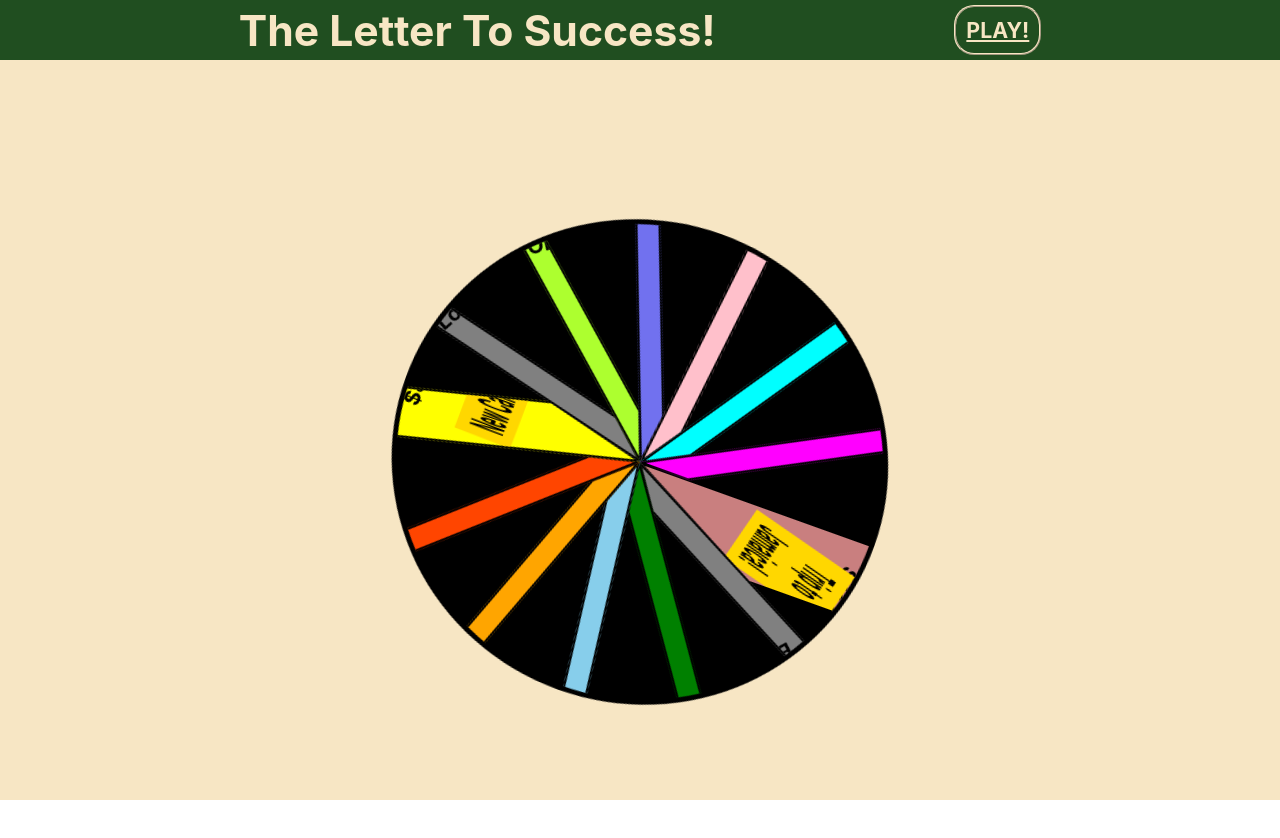
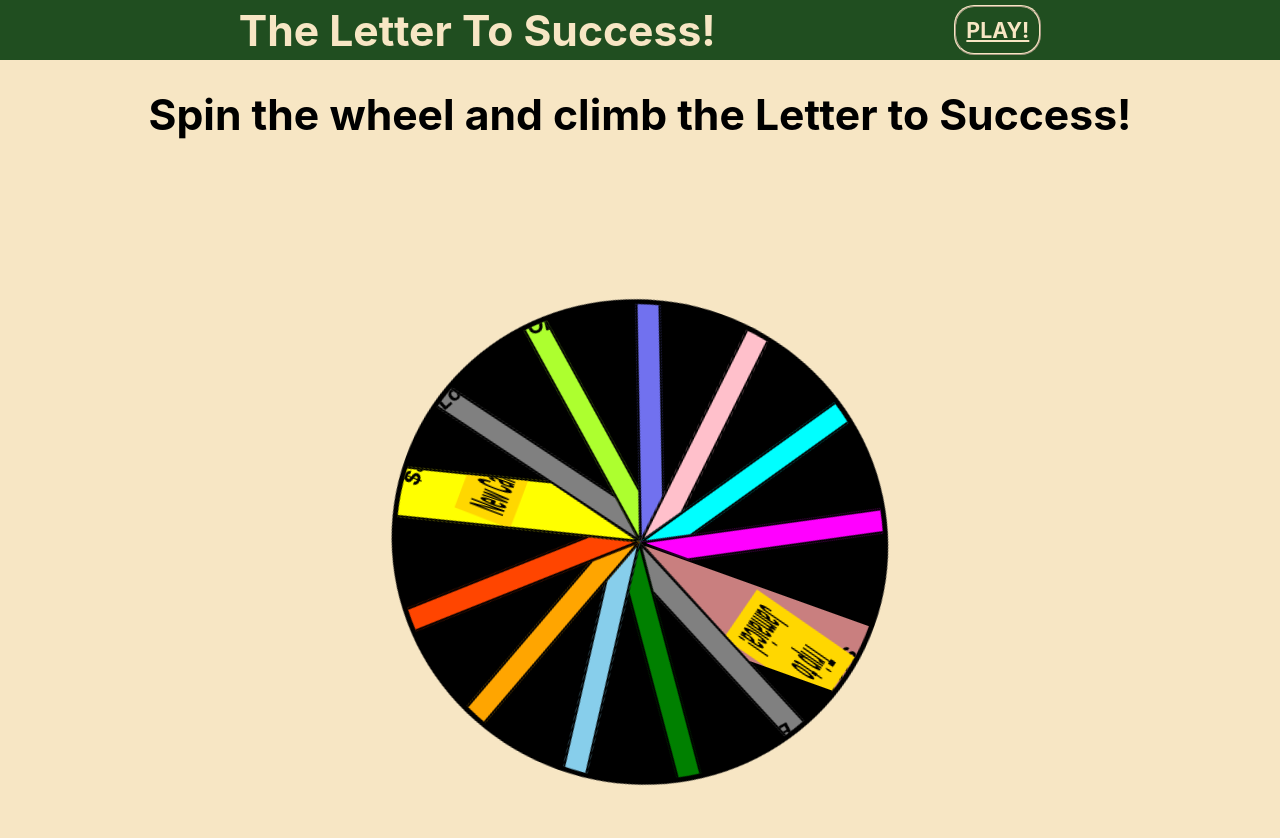
Before and after one commit to OSharpe001/letter-to-success, a React (Create React App) app: page / in a window 1280 px wide. Shown: the top 838 px of the page. Before the commit the page ends 800 px from the top, so only its background shows below. Built offline with nearby package versions, Linux system fonts and the light colour scheme.

Commit message:
moved the header from Home to Main Page

```diff
--- a/src/HomePage.js
+++ b/src/HomePage.js
@@ -1,10 +1,10 @@
-import Header from "./components/Header"
+// import Header from "./components/Header"
 import Wheel from "./components/Wheel.js"
 
 export default function HomePage() {
   return (
     <div className="home-page">
-        <Header />
+        <h1>Spin the wheel and climb the Letter to Success!</h1>
         <Wheel />
     </div>
   )
--- a/src/Main.js
+++ b/src/Main.js
@@ -2,6 +2,7 @@ import HomePage from "./HomePage"
 import Settings from "./Settings"
 import GamePage from "./GamePage"
 import Results from "./Results"
+import Header from "./components/Header"
 import { Puzzles } from './assets/puzzles'
 import { useNavigate } from "react-router-dom";
 import { Routes, Route } from "react-router-dom";
@@ -39,6 +40,7 @@ export default function Main() {
   // console.log("MAIN.JS' SETTINGS FORM DATA: ", settingsData)
   return (
     <>
+      <Header />
         <Routes>
             <Route path="/" element={<HomePage />}/>
             <Route path="/settings" element={<Settings
```
